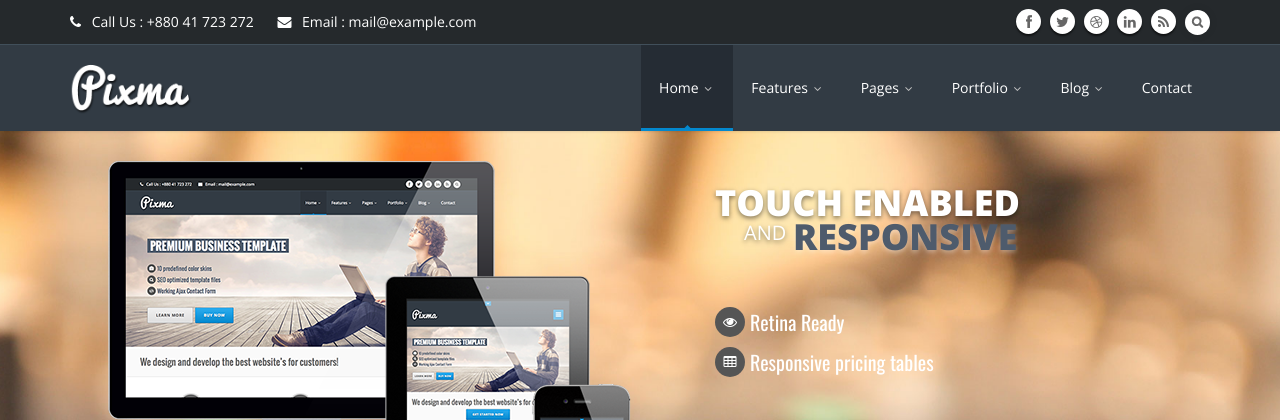
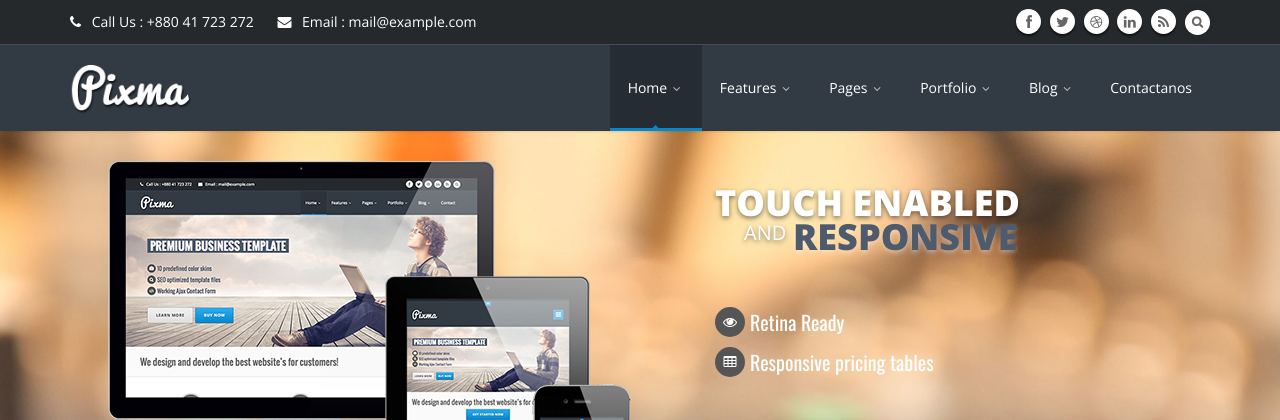
Before and after one commit to shadow6786/axioma, a PHP site: page /axioma/ in a window 1280 px wide. Shown: the top 420 px of the page. Run offline with PHP 8.4, Linux system fonts and the light colour scheme.

Commit message:
added contact us

```diff
--- a/app/views/template/basic_header.php
+++ b/app/views/template/basic_header.php
@@ -146,7 +146,7 @@
                               <li><a href="single-post.html" class="sf-with-ul">Single Post</a></li>
                            </ul>
                         </li>
-                        <li><a href="contact.html">Contact</a></li>
+                        <li><a href="contact.html">Contactanos</a></li>
                      </ul>
                   </nav>
                   <!-- Menu End -->
```
Also changed, not shown: app/controllers/contact.php (added, +13 -0 lines).
